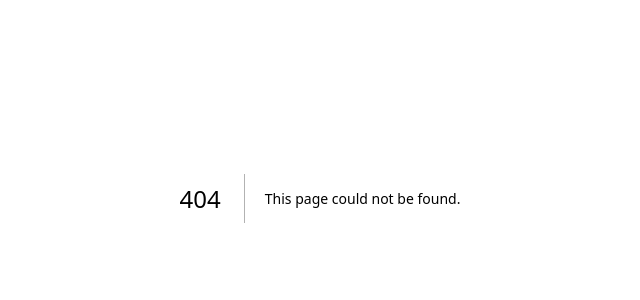
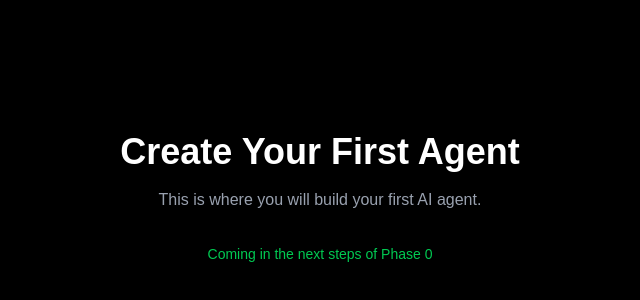
Before and after one commit to Cryptomaniac88/Nova, a Next.js app in the folder frontend/: page /create-agent in a window 1280 px wide. Before the commit this address had no page. Shown: the part 202-502 px from the top of the page, without its empty margins (320-960 px from the left). Built offline with nearby package versions, Linux system fonts and the light colour scheme.

Commit message:
Add create-agent page and link from homepage

```diff
--- /dev/null
+++ b/frontend/src/app/create-agent/page.tsx
@@ -0,0 +1,13 @@
+export default function CreateAgent() {
+  return (
+    <main className="flex min-h-screen flex-col items-center justify-center bg-black text-white">
+      <h1 className="text-4xl font-bold mb-4">Create Your First Agent</h1>
+      <p className="text-gray-400 mb-8">
+        This is where you will build your first AI agent.
+      </p>
+      <p className="text-sm text-green-500">
+        Coming in the next steps of Phase 0
+      </p>
+    </main>
+  );
+}
--- a/frontend/src/app/page.tsx
+++ b/frontend/src/app/page.tsx
@@ -1,3 +1,5 @@
+import Link from "next/link";
+
 export default function Home() {
   return (
     <main className="flex min-h-screen flex-col items-center justify-center bg-black text-white">
@@ -6,9 +8,11 @@ export default function Home() {
         Build your first AI agent
       </p>
 
-      <button className="px-8 py-3 bg-green-600 hover:bg-green-500 text-black font-medium rounded-lg transition-colors">
-        Start Building Your First Agent
-      </button>
+      <Link href="/create-agent">
+        <button className="px-8 py-3 bg-green-600 hover:bg-green-500 text-black font-medium rounded-lg transition-colors">
+          Start Building Your First Agent
+        </button>
+      </Link>
 
       <p className="mt-8 text-sm text-gray-600">
         Phase 0 – Foundation
```
